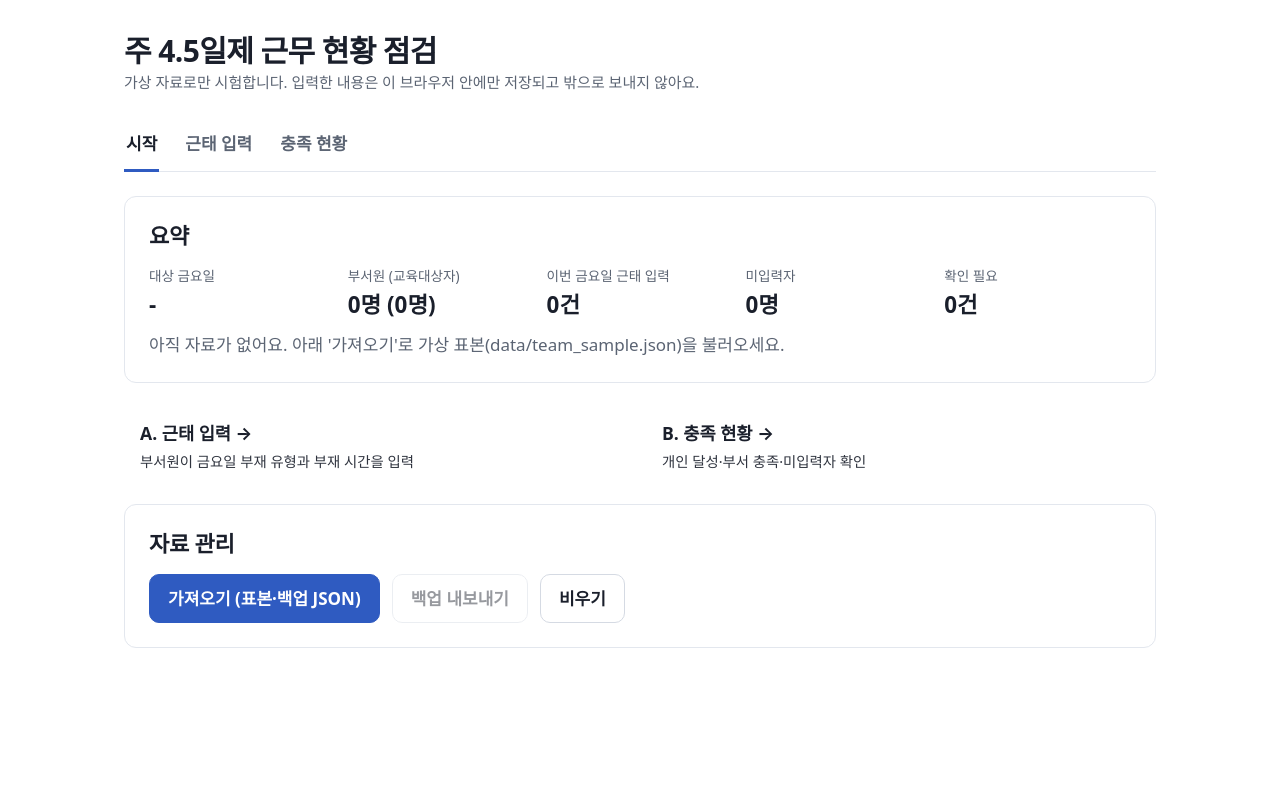
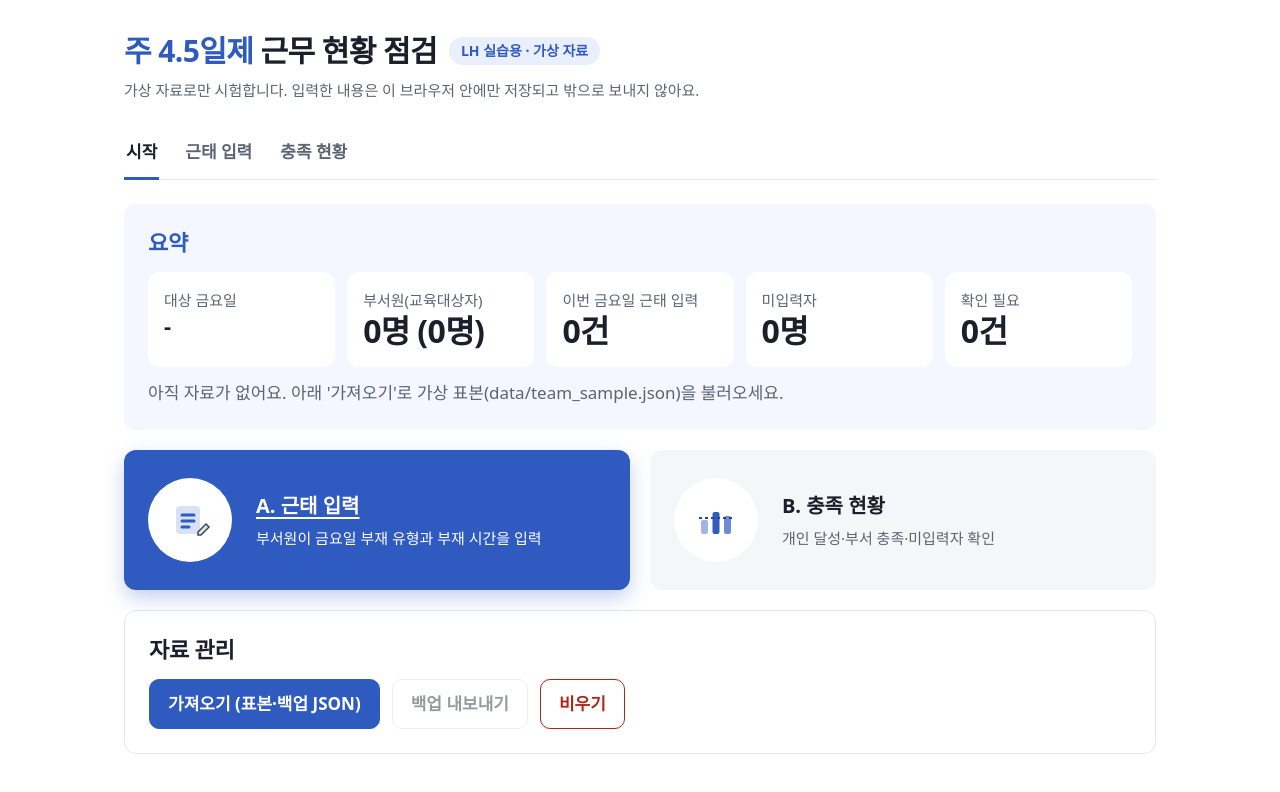
Before and after one commit to fman4444/AI, a plain HTML site: page tools/index.html in a window 1280 px wide. Drawn offline with Linux system fonts and the light colour scheme.

Commit message:
[팀-통합] 디자인 2라운드 — 시작 페이지(LH식 바로가기 카드)
Co-Authored-By: Claude Opus 5.5 <noreply@anthropic.com>
Claude-Session: https://claude.ai/code/session_01RzYW9Q9Y5qEWn66L7c8dnh

```diff
--- a/tools/index.html
+++ b/tools/index.html
@@ -6,23 +6,39 @@
 <title>주 4.5일제 근무 현황 점검</title>
 <link rel="stylesheet" href="assets/style.css">
 <style>
-  .summary { display: grid; grid-template-columns: repeat(auto-fit, minmax(150px, 1fr)); gap: 12px; }
-  .summary .label { color: var(--muted); font-size: .85rem; }
-  .summary .value { font-size: 1.4rem; font-weight: 700; font-variant-numeric: tabular-nums; }
-  .go { display: grid; grid-template-columns: 1fr 1fr; gap: 12px; margin-bottom: 14px; }
+  .summary { display: grid; grid-template-columns: repeat(5, 1fr); gap: 12px; }
+  @media (max-width: 900px) { .summary { grid-template-columns: repeat(3, 1fr); } }
+  @media (max-width: 640px) { .summary { grid-template-columns: repeat(2, 1fr); } }
+  .summary > div { background: var(--card); border-radius: var(--r-card); padding: var(--s3) var(--s3); }
+  .summary .label { color: var(--muted); font-size: var(--fs-small); }
+  .summary .value { font-size: var(--fs-num); font-weight: 800; line-height: 1.2; font-variant-numeric: tabular-nums; letter-spacing: -0.02em; }
+  .summary .value.date { font-size: 22px; }
+  .summary .value { white-space: nowrap; }
+  @media (max-width: 640px) { .summary .value { font-size: 24px; } .summary .value.date { font-size: 18px; } }
+  /* LH 바로가기 카드처럼: 중요한 하나만 진한 파랑 */
+  .go { display: grid; grid-template-columns: 1fr 1fr; gap: 20px; margin-bottom: 20px; }
   @media (max-width: 640px) { .go { grid-template-columns: 1fr; } }
   .go a {
-    display: block; padding: 16px; border-radius: 10px; text-decoration: none;
-    background: var(--accent); color: var(--accent-text);
+    display: flex; align-items: center; gap: var(--s4); padding: 28px var(--s4); border-radius: var(--r-card);
+    text-decoration: none; background: var(--card-gray); color: var(--text); transition: transform .12s ease;
   }
-  .go a strong { display: block; font-size: 1.1rem; }
-  .go a span { font-size: .9rem; opacity: .9; }
-  .empty { color: var(--muted); margin: 8px 0 0; }
+  .go a:hover { transform: translateY(-2px); }
+  .go a.main { background: var(--primary); color: var(--on-primary); box-shadow: 0 8px 20px rgba(47, 91, 193, .28); }
+  .go .ico { flex: none; width: 84px; height: 84px; border-radius: 50%; background: #fff; display: grid; place-items: center; }
+  .go strong { display: block; font-size: var(--fs-card); font-weight: 800; margin-bottom: 4px; }
+  .go a.main strong { text-decoration: underline; text-underline-offset: 4px; }
+  .go span.desc { display: block; color: var(--muted); font-size: var(--fs-small); }
+  .go a.main span.desc { color: #fff; }
+  @media (max-width: 640px) { .go .ico { width: 64px; height: 64px; } .go .ico svg { width: 34px; height: 34px; } }
+  .empty { color: var(--muted); margin: var(--s2) 0 0; }
 </style>
 </head>
 <body>
 <div class="wrap">
-  <h1>주 4.5일제 근무 현황 점검</h1>
+  <div class="title-row">
+    <h1><span class="accent">주 4.5일제</span> 근무 현황 점검</h1>
+    <span class="practice-tag">LH 실습용 · 가상 자료</span>
+  </div>
   <p class="sub">가상 자료로만 시험합니다. 입력한 내용은 이 브라우저 안에만 저장되고 밖으로 보내지 않아요.</p>
 
   <nav class="menu" aria-label="메뉴">
@@ -31,11 +47,11 @@
     <a href="pages/board.html">충족 현황</a>
   </nav>
 
-  <div class="card">
-    <h2>요약</h2>
+  <div class="section">
+    <h2><span class="accent">요약</span></h2>
     <div class="summary">
-      <div><div class="label">대상 금요일</div><div class="value" id="sumFriday">-</div></div>
-      <div><div class="label">부서원 (교육대상자)</div><div class="value" id="sumMembers">0명</div></div>
+      <div><div class="label">대상 금요일</div><div class="value date" id="sumFriday">-</div></div>
+      <div><div class="label">부서원(교육대상자)</div><div class="value" id="sumMembers">0명</div></div>
       <div><div class="label">이번 금요일 근태 입력</div><div class="value" id="sumAttendance">0건</div></div>
       <div><div class="label">미입력자</div><div class="value" id="sumMissing">0명</div></div>
       <div><div class="label">확인 필요</div><div class="value" id="sumFlags">0건</div></div>
@@ -44,8 +60,14 @@
   </div>
 
   <div class="go">
-    <a href="pages/IN.html"><strong>A. 근태 입력 →</strong><span>부서원이 금요일 부재 유형과 부재 시간을 입력</span></a>
-    <a href="pages/board.html"><strong>B. 충족 현황 →</strong><span>개인 달성·부서 충족·미입력자 확인</span></a>
+    <a href="pages/IN.html" class="main">
+      <span class="ico" aria-hidden="true"><svg width="44" height="44" viewBox="0 0 44 44"><rect x="8" y="8" width="24" height="28" rx="4" fill="#fff"/><rect x="8" y="8" width="24" height="28" rx="4" fill="#2F5BC1" opacity=".18"/><path d="M14 17h12M14 23h12M14 29h7" stroke="#2F5BC1" stroke-width="3" stroke-linecap="round"/><path d="M30 34l8-8 3 3-8 8h-3z" fill="#FFE6A3" stroke="#24489A" stroke-width="1.5"/></svg></span>
+      <span><strong>A. 근태 입력</strong><span class="desc">부서원이 금요일 부재 유형과 부재 시간을 입력</span></span>
+    </a>
+    <a href="pages/board.html">
+      <span class="ico" aria-hidden="true"><svg width="44" height="44" viewBox="0 0 44 44"><rect x="7" y="22" width="7" height="14" rx="2" fill="#2F5BC1" opacity=".45"/><rect x="18.5" y="14" width="7" height="22" rx="2" fill="#2F5BC1"/><rect x="30" y="18" width="7" height="18" rx="2" fill="#2F5BC1" opacity=".7"/><path d="M5 20h34" stroke="#24489A" stroke-width="2" stroke-dasharray="3 3"/></svg></span>
+      <span><strong>B. 충족 현황</strong><span class="desc">개인 달성·부서 충족·미입력자 확인</span></span>
+    </a>
   </div>
 
   <div class="card">
@@ -54,7 +76,7 @@
       <button type="button" class="primary" id="importBtn">가져오기 (표본·백업 JSON)</button>
       <input type="file" id="importFile" accept=".json,application/json" hidden>
       <button type="button" id="exportBtn">백업 내보내기</button>
-      <button type="button" id="clearBtn">비우기</button>
+      <button type="button" class="danger" id="clearBtn">비우기</button>
     </div>
     <div class="msg" id="manageMsg" role="status" aria-live="polite" hidden></div>
   </div>
```
